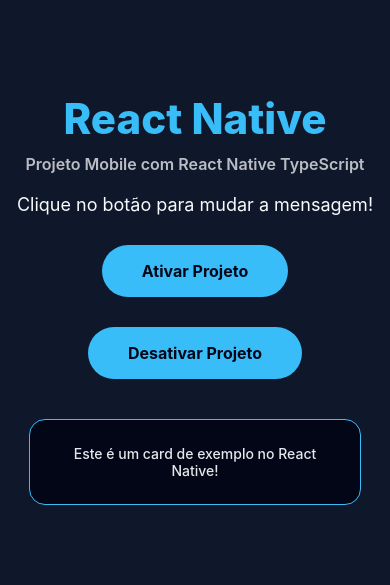
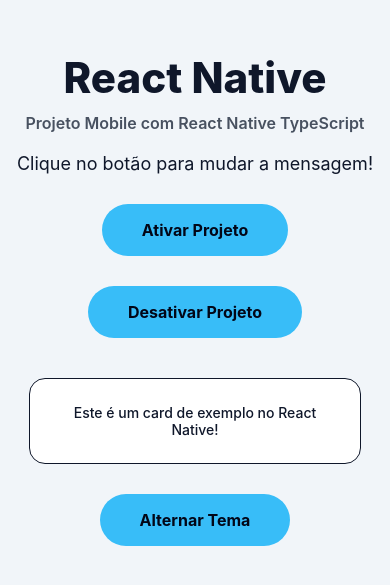
Before and after one commit to LimaSilvaLima/aulamobile, a React Native app: screen / in a window 390 px wide. Shown: the part 123-708 px from the top of the page. Built offline with nearby package versions, Linux system fonts and the light colour scheme.

Commit message:
App Concluido com alternancia do tema

```diff
--- a/src/screens/HomeScreen.tsx
+++ b/src/screens/HomeScreen.tsx
@@ -5,12 +5,12 @@
 
 export default function HomeScreen() {
   const [message, setMessage] = useState('Clique no botão para mudar a mensagem!');
-
+  const [Active, setActive] = useState(false);
   return (
-    <View style={styles.container}>
-      <Text style={styles.title}>React Native</Text>
-      <Text style={styles.subtitle}>Projeto Mobile com React Native TypeScript</Text>
-      <Text style={styles.message}>{message}</Text>
+    <View style={[styles.container, Active && { backgroundColor: '#1e293b' }, !Active && { backgroundColor: '#f1f5f9' }]}>
+      <Text style={[styles.title, !Active && { color: '#0f172a' }]}>React Native</Text>
+      <Text style={[styles.subtitle, !Active && { color: '#1e293b' }]}>Projeto Mobile com React Native TypeScript</Text>
+      <Text style={[styles.message, !Active && { color: '#0f172a' }]}>{message}</Text>
       <PrimaryButton
         title="Ativar Projeto"
         onPress={() => setMessage('Projeto Ativado!')}
@@ -19,14 +19,21 @@
         title="Desativar Projeto"
         onPress={() => setMessage('Projeto Desativado!')}
       />
-      <View style={styles.card}>
-        <Text style={styles.cardText}>
+      <View style={[styles.card, !Active && { backgroundColor: '#ffffff', borderColor: '#0f172a' }]}>
+        <Text style={[styles.cardText, !Active && { color: '#0f172a' }]}>
           Este é um card de exemplo no React Native!
         </Text>
       </View>
+      <PrimaryButton
+        title="Alternar Tema"
+        onPress={() => setActive(!Active)}
+      />
+
+
       </View>
   );
 }
+
 
 const styles = StyleSheet.create({
     container: {
```
